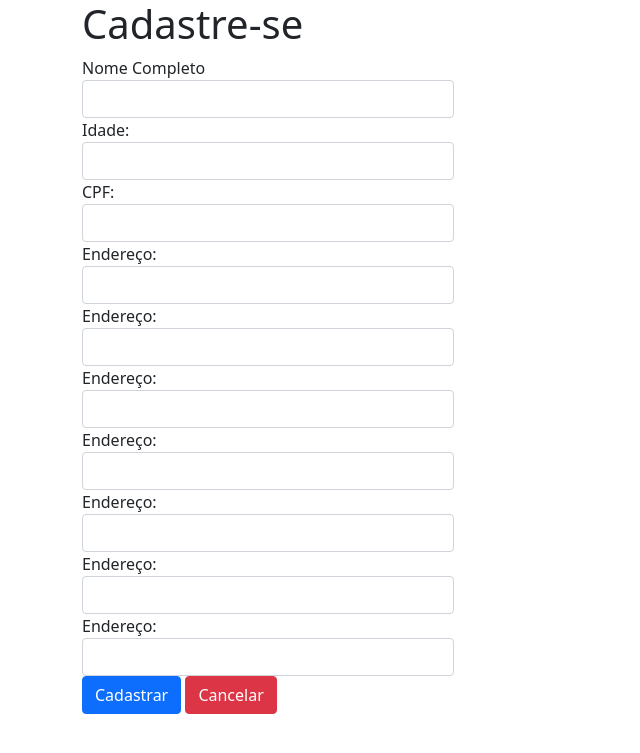
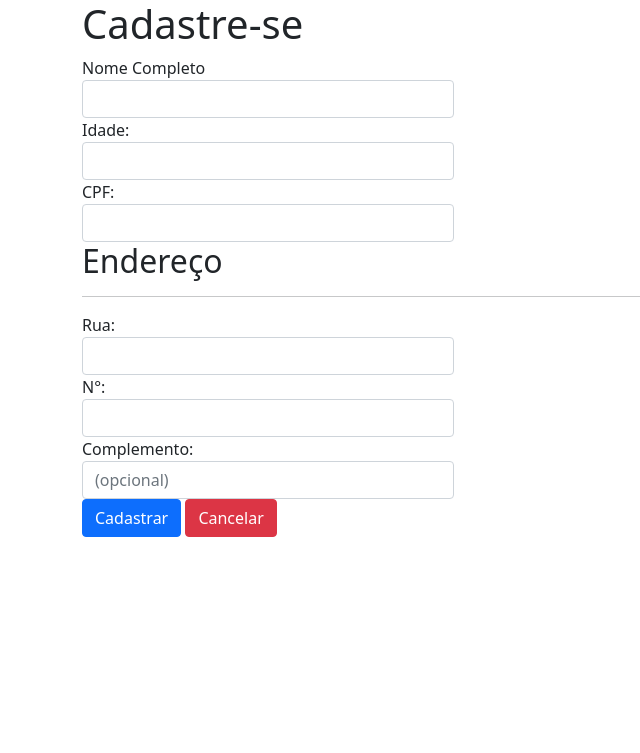
Before and after one commit to Hunter7210/Pizza_Project, a PHP site: page /Pages/cadas_clien.php in a window 1280 px wide. Shown: the top 753 px of the page, without its empty margins (0-640 px from the left). Run offline with PHP 8.4, Linux system fonts and the light colour scheme.

Commit message:
upando pizza 05/04/2024

```diff
--- a/php/Pages/cadas_clien.php
+++ b/php/Pages/cadas_clien.php
@@ -31,34 +31,22 @@ Senha
                 <label for="cpf">CPF:</label>
                 <input type="text" name="cpf" id="cpf" class="form-control">
             </div>
+
+            <h2>Endereço</h2>
+            <hr>
             <div class="col-4">
-                <label for="endereco">Endereço: </label>
-                <input type="text" name="endereco" id="endereco" class="form-control">
+                <label for="endereco">Rua: </label>
+                <input type="text" name="rua" id="endereco" class="form-control">
             </div>
             <div class="col-4">
-                <label for="endereco">Endereço: </label>
-                <input type="text" name="endereco" id="endereco" class="form-control">
+                <label for="numero">N°: </label>
+                <input type="text" name="numero" id="numero" class="form-control">
             </div>
             <div class="col-4">
-                <label for="endereco">Endereço: </label>
-                <input type="text" name="endereco" id="endereco" class="form-control">
+                <label for="complemento">Complemento:  </label>
+                <input type="text" name="complemento" id="complemento" placeholder="(opcional)" class="form-control">
             </div>
-            <div class="col-4">
-                <label for="endereco">Endereço: </label>
-                <input type="text" name="endereco" id="endereco" class="form-control">
-            </div>
-            <div class="col-4">
-                <label for="endereco">Endereço: </label>
-                <input type="text" name="endereco" id="endereco" class="form-control">
-            </div>
-            <div class="col-4">
-                <label for="endereco">Endereço: </label>
-                <input type="text" name="endereco" id="endereco" class="form-control">
-            </div>
-            <div class="col-4">
-                <label for="endereco">Endereço: </label>
-                <input type="text" name="endereco" id="endereco" class="form-control">
-            </div>
+
 
             <button type="submit" name="enviarDados" class="btn btn-primary">Cadastrar</button>
 
```
